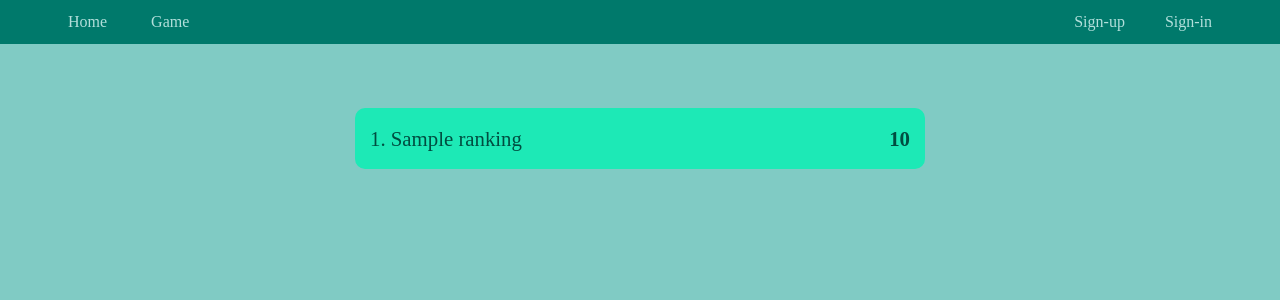
After one commit to M-Moein-M/Dictation-app, a Node server app: template views/ranking.handlebars in a window 1280 px wide. The commit adds this page. Shown: the top 300 px of the page. Run offline with Node 20, Linux system fonts and the light colour scheme; the template is opened without the code that fills it: most values are stand-ins (such as "Sample title", 1, 10 or a date in 2020); some libraries are stand-ins or nearby versions; some web fonts are replaced.

Commit message:
added ranking routes and template

```diff
--- a/app.js
+++ b/app.js
@@ -65,6 +65,7 @@ app.use('/', require(path.join(__dirname, 'routes', 'index.js')));
 app.use('/game', require(path.join(__dirname, 'routes', 'game')));
 app.use('/signup', require(path.join(__dirname, 'routes', 'signup')));
 app.use('/signin', require(path.join(__dirname, 'routes', 'signin')));
+app.use('/ranking', require(path.join(__dirname, 'routes', 'ranking')));
 
 app.get('/logout', (req, res) => {
   req.logout();
--- a/public/css/style.css
+++ b/public/css/style.css
@@ -141,3 +141,21 @@ p > a {
   font-weight: bold;
   background-color: #19c298;
 }
+
+/* ranking */
+.ranking {
+  padding: 15px;
+  border-radius: 10px;
+  background-color: #1de9b6;
+
+  font-size: 1.3rem;
+
+  transition-duration: 0.2s;
+}
+.ranking:hover {
+  padding: 20px;
+}
+
+.ranking .score {
+  font-weight: bold;
+}
--- /dev/null
+++ b/views/ranking.handlebars
@@ -0,0 +1,15 @@
+<div class="container mt-5">
+  {{#each rankings}}
+  <div class="row justify-content-center">
+    <div class="col-sm-10 col-md-6 ranking mt-3">
+      <div class="float-left">
+        {{this.rank}}. {{this.name}}
+      </div>
+      <div class="float-right score">
+        {{this.score}}
+      </div>
+    </div>
+  </div>
+  {{/each}}
+
+</div>
```
Also changed, not shown: routes/ranking.js (added, +15 -0 lines), 1 other file.
